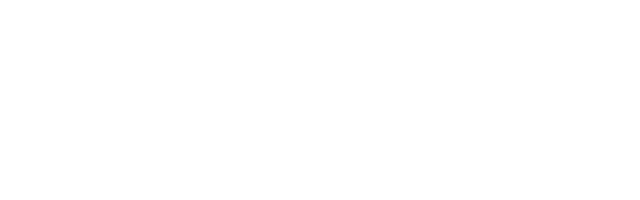
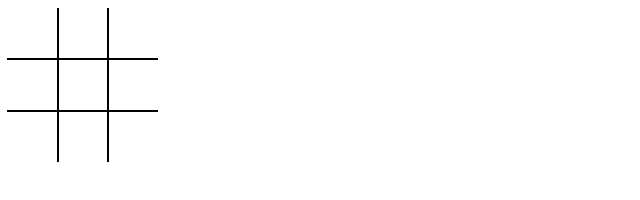
Before and after one commit to gband85/tictactoe, a plain HTML site: page index.html in a window 1280 px wide. Shown: the whole page, without its empty margins (0-640 px from the left). Drawn offline with Linux system fonts and the light colour scheme.

Commit message:
create board html/css

```diff
--- a/index.html
+++ b/index.html
@@ -8,6 +8,17 @@
     <title>Document</title>
 </head>
 <body>
+    <div class="board">
+        <div class="cell one"> </div>
+        <div class="cell two"></div>
+        <div class="cell three"></div>
+        <div class="cell four"></div>
+        <div class="cell five"></div>
+        <div class="cell six"></div>
+        <div class="cell seven"></div>
+        <div class="cell eight"></div>
+        <div class="cell nine"></div>
+    </div>
     <script src="script.js"></script>
 </body>
 </html>
--- a/style.css
+++ b/style.css
@@ -0,0 +1,33 @@
+.board {
+    display: grid;
+    grid-template-columns: repeat(3,50px) ;
+    align-items: center;
+    justify-items: center;
+}
+.cell {
+    height: 50px;
+    width: 50px;
+}
+.one, .two, .four, .five {
+    border-bottom: 2px solid black;
+    border-right: 2px solid black;
+
+    /* align-self: center; */
+    /* justify-self: center; */
+
+}
+.one {
+    /* align-self: center;
+    justify-self: center; */
+}
+.three, .six {
+    border-bottom: 2px solid black;
+
+}
+.seven, .eight {
+    border-right: 2px solid black;
+
+}
+.nine {
+
+}
```
